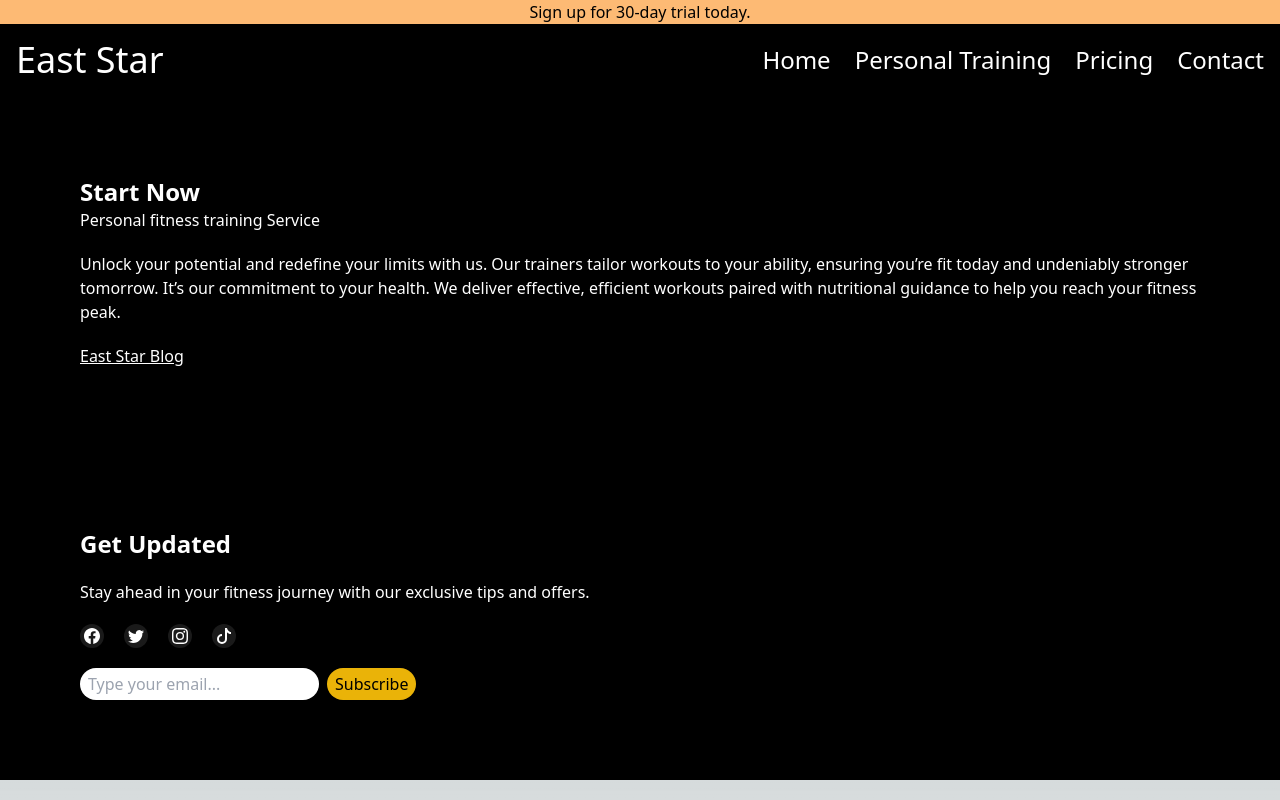
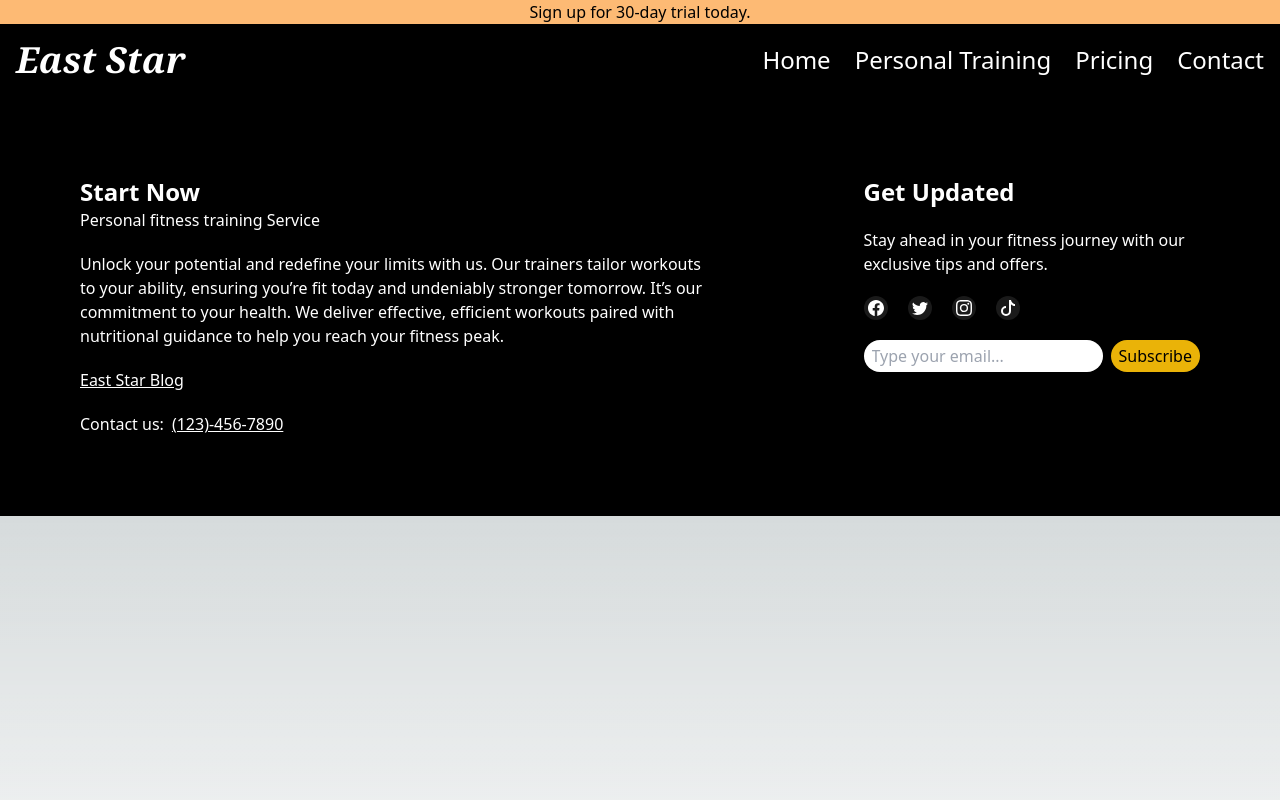
Before and after one commit to Dluu520/Frontend---Fitness-Landing-Page, a Next.js app: page /components/Footer in a window 1280 px wide. Built offline with nearby package versions, Linux system fonts and the light colour scheme.

Commit message:
9-11-23 frontend fixes

```diff
--- a/src/pages/components/CustomerReview.tsx
+++ b/src/pages/components/CustomerReview.tsx
@@ -14,13 +14,13 @@ const ReviewList = [
 ];
 const CustomerReview = () => {
   return (
-    <div className=" flex flex-col sm:flex-row gap-10 p-10  bg-yellow-300 w-full justify-center items-center">
-      <h3 className="text-xl sm:text-2xl font-sans font-bold ">
+    <div className=" flex flex-col sm:flex-row gap-10 sm:mx-52  p-10 bg-yellow-300 w-full justify-center items-center">
+      <h3 className="text-xl sm:text-2xl font-sans font-bold sm:mx-52 ">
         What People Say
       </h3>
       {ReviewList.map((eachReview, index) => {
         return (
-          <div className="flex flex-col gap-2 sm:gap-5  sm:m-10" key={index}>
+          <div className="flex flex-col gap-4 sm:gap-10  sm:m-10" key={index}>
             <h1 className="text-xl sm:text-3xl">{eachReview.review}</h1>
             <div className="flex sm:flex-row gap-2 sm:gap-5 rounded-full">
               {/* {eachReview.picture} */}
--- a/src/pages/components/Footer.tsx
+++ b/src/pages/components/Footer.tsx
@@ -5,7 +5,7 @@ const Footer = () => {
   return (
     <div
       id="footer"
-      className="h-[50%] bg-black text-white flex flex-col md:sflex-row justify-center items-start m-0"
+      className="h-[50%] bg-black text-white flex flex-col md:flex-row justify-center items-start m-0"
     >
       <div className="flex flex-col  p-10 gap-5 m-2 sm:m-10">
         <div>
@@ -22,6 +22,12 @@ const Footer = () => {
         <Link className="hover:no-underline underline" href="/">
           East Star Blog
         </Link>
+        <div className="flex gap-2">
+          <p>Contact us:</p>
+          <p className="hover:no-underline underline hover:cursor-pointer">
+            (123)-456-7890
+          </p>
+        </div>
       </div>
       <div className="flex flex-col p-10 gap-5 sm:m-10">
         <h1 className="text-2xl font-bold">Get Updated</h1>
@@ -42,7 +48,7 @@ const Footer = () => {
             <BsTiktok />
           </div>
         </div>
-        <div className="flex flex-col md:flex-row h-[2em] gap-2  ">
+        <div className="flex flex-col md:flex-row h-[2em] gap-2 ">
           <input
             className="rounded-full sm:rounded-tl-full sm:rounded-bl-full ps-2 text-black "
             placeholder="Type your email..."
--- a/src/pages/components/Header.tsx
+++ b/src/pages/components/Header.tsx
@@ -13,7 +13,9 @@ const Header = (props: HeaderProps) => {
       <TrialRun />
       {/*Desktop Menu */}
       <div className=" hidden sm:flex justify-between p-4 bg-black text-white">
-        <div className="text-2xl sm:text-4xl">East Star</div>
+        <div className="text-2xl sm:text-4xl italic font-bold font-serif">
+          East Star
+        </div>
         <div className="flex gap-6 items-center justify-center">
           <button
             onClick={() => document.getElementById("home")?.scrollIntoView()}
@@ -43,7 +45,7 @@ const Header = (props: HeaderProps) => {
         <button className="" onClick={MenuClick}>
           {openMenu ? <GiHamburgerMenu /> : <GiHamburgerMenu />}
         </button>{" "}
-        <div className="text-2xl">East Star</div>
+        <div className="text-2xl italic font-bold font-serif">East Star</div>
       </div>
 
       <div
--- a/src/pages/components/Section/About.tsx
+++ b/src/pages/components/Section/About.tsx
@@ -2,9 +2,9 @@ import React from "react";
 
 const About = () => {
   return (
-    <div className="flex flex-col bg-white ">
-      <div className="flex flex-col p-10 gap-5 justify-center items-center text-center sm:m-10 ">
-        <h3 className="font-bold text-gray-500">About Us</h3>
+    <div className="flex flex-col bg-white  justify-center items-center sm:p-10 sm:mx-52 ">
+      <h3 className="font-bold text-gray-500">About Us</h3>
+      <div className="flex flex-col sm:p-10 gap-5 justify-center items-center text-center sm:m-20 ">
         <h1 className="text-2xl sm:text-4xl font-bold ">
           Why choose East Star?
         </h1>
--- a/src/pages/components/Section/CallToAction.tsx
+++ b/src/pages/components/Section/CallToAction.tsx
@@ -2,9 +2,9 @@ import React from "react";
 
 const CallToAction = () => {
   return (
-    <div className="relative c2a-image w-full h-[50dvh] flex ">
+    <div className="relative c2a-image w-full h-[50dvh] flex justify-center">
       {/* content */}
-      <div className="text-white z-[10] flex flex-col border border-white p-5  m-10 justify-center items-center sm:items-start gap-5 ">
+      <div className="text-white z-[10] flex flex-col border border-white p-10 m-10 justify-center items-center sm:items-start gap-5 ">
         <h1 className="text-2xl sm:text-4xl font-bold">
           Ready to ignite your fitness revolution?
         </h1>
--- a/src/pages/components/Section/ServiceDetail.tsx
+++ b/src/pages/components/Section/ServiceDetail.tsx
@@ -46,9 +46,9 @@ const ServiceDetail = () => {
   return (
     <div
       id="pricing"
-      className="flex flex-col justify-center items-center gap-10 m-10 bg-white "
+      className="flex flex-col justify-center items-center gap-10 sm:mx-52 sm:p-10 bg-white "
     >
-      <div className="text-center flex flex-col gap-4 ">
+      <div className="text-center flex flex-col gap-4 p-10 sm:p-20 ">
         <h3 className="font-bold text-gray-500 ">SIMPLE PRICING</h3>
         <h1 className="text-3xl sm:text-4xl font-bold">
           Mininmal investment, Maximum results
```
